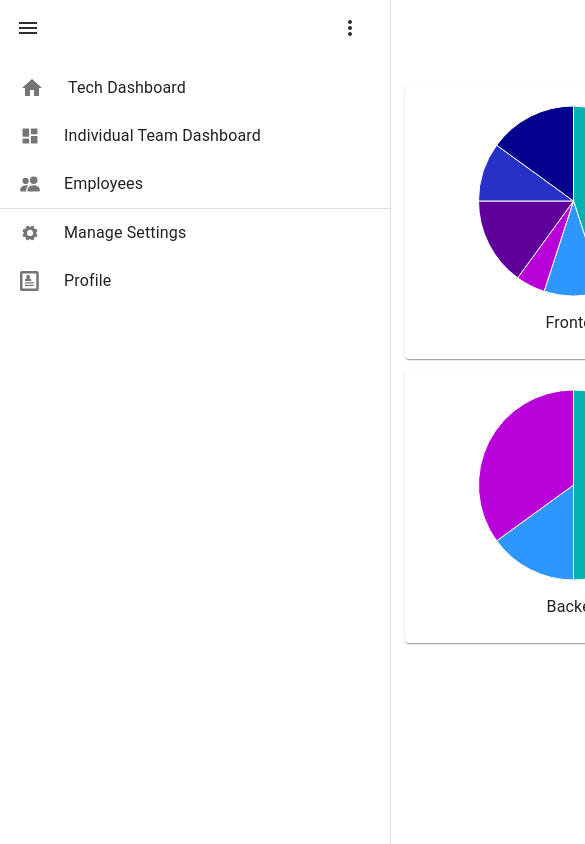
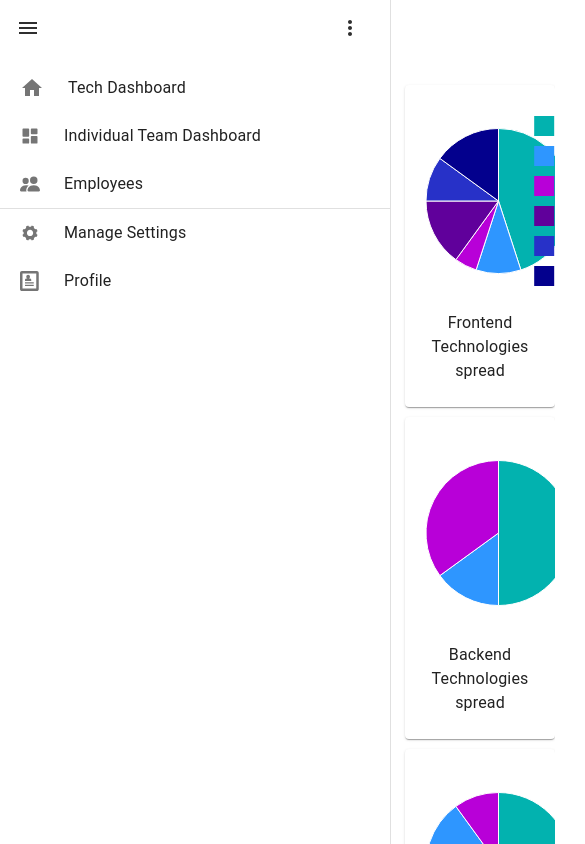
Before and after one commit to AnirupPat/training-app-demo, a React (Create React App) app: page / in a window 390 px wide. Shown: the top 844 px of the page, 585 px wide, since content can reach past the window. Built offline with nearby package versions, Linux system fonts and the light colour scheme.

Commit message:
Responsive design for pie chart

```diff
--- a/src/components/pieChartComp/PieChartComp.jsx
+++ b/src/components/pieChartComp/PieChartComp.jsx
@@ -1,12 +1,22 @@
-import { PieChart } from "@mui/x-charts/PieChart";
+import { useState, useEffect } from "react";
+import { PieChart } from "@mui/x-charts";
 import CardContent from "@mui/material/CardContent";
 import Card from "@mui/material/Card";
 import styles from "./PieChartComp.module.scss";
 import { Typography } from "@mui/material";
 
 const PieChartComp = ({ data, title }) => {
-  // console.log("pie chart comp");
-  // console.log(data);
+  const [width, setWidth] = useState(window.innerWidth);
+  console.log("width", width);
+  useEffect(() => {
+    window.addEventListener("resize", () => {
+      if (window.innerWidth > 800) setWidth(400);
+      else setWidth(250);
+    });
+    if (window.innerWidth > 800) setWidth(400);
+    else setWidth(250);
+    console.log("width", width);
+  }, []);
   return (
     <div className={styles.pieChartCard}>
       <Card sx={{ minWidth: 150 }}>
@@ -17,7 +27,7 @@ const PieChartComp = ({ data, title }) => {
                 data: data.data,
               },
             ]}
-            width={400}
+            width={width}
             height={200}
           />
           <Typography sx={{ marginTop: "10px" }}>{title}</Typography>
--- a/src/components/pieChartComp/PieChartComp.module.scss
+++ b/src/components/pieChartComp/PieChartComp.module.scss
@@ -3,3 +3,11 @@
   min-width: 500px;
   width: 500px;
 }
+
+@media (max-width: 500px) {
+  .pieChartCard {
+    min-width: 100% !important;
+    max-width: 100px !important;
+    width: 100px !important;
+  }
+}
--- a/src/components/sideNav/SideNav.jsx
+++ b/src/components/sideNav/SideNav.jsx
@@ -12,9 +12,8 @@ import { appState } from "../../store/app";
 import HomeIcon from "@mui/icons-material/Home";
 import MenuItem from "../menuItem/MenuItem";
 
-console.log(window.innerWidth);
 const drawerWidth = window.innerWidth > 500 ? 300 : window.innerWidth;
-
+console.log("drawerWidth", drawerWidth);
 const openedMixin = (theme) => ({
   width: drawerWidth,
   transition: theme.transitions.create("width", {
--- a/src/pages/home/Home.jsx
+++ b/src/pages/home/Home.jsx
@@ -4,24 +4,29 @@ import styles from "./Home.module.scss";
 import NavBar from "../../components/navBar/NavBar";
 import SideNav from "../../components/sideNav/SideNav";
 import Grid from "@mui/material/Grid";
+import { appState } from "../../store/app";
 import PieChartComp from "../../components/pieChartComp/PieChartComp";
 import { techDashboard } from "../../utils/analytics";
+import { useRecoilState } from "recoil";
 
 const Home = () => {
   const [dashboardData, setDashboardData] = useState(techDashboard);
+  const [open, setOpen] = useRecoilState(appState);
   console.log(dashboardData);
   return (
     <>
-      <div className="bgcolor">
+      <div className={styles.main}>
         <NavBar />
         <Box height={70} />
         <Box sx={{ display: "flex", padding: "10px" }}>
           <SideNav />
-          <div className={styles.home}>
-            {dashboardData.map((val) => (
-              <PieChartComp key={val.title} data={val} title={val.title} />
-            ))}
-          </div>
+          {open && (
+            <div className={styles.home}>
+              {dashboardData.map((val) => (
+                <PieChartComp key={val.title} data={val} title={val.title} />
+              ))}
+            </div>
+          )}
         </Box>
       </div>
     </>
--- a/src/pages/home/Home.module.scss
+++ b/src/pages/home/Home.module.scss
@@ -1,9 +1,10 @@
+.main {
   .home {
-  background-color: white;
     display: flex;
     flex-direction: row;
     flex-wrap: wrap;
     justify-content: space-evenly;
     align-items: center;
-  width: 100%;
+    // width: 100%;
   }
+}
--- a/src/utils/analytics.js
+++ b/src/utils/analytics.js
@@ -18,4 +18,12 @@ export const techDashboard = [
     ],
     title: "Backend Technologies spread",
   },
+  {
+    data: [
+      { id: 0, value: 50, label: "AWS" },
+      { id: 1, value: 40, label: "Azure" },
+      { id: 2, value: 10, label: "GCP" },
+    ],
+    title: "Cloud Technologies spread",
+  },
 ];
```
Lines whose indentation alone changed are shown as unchanged.
